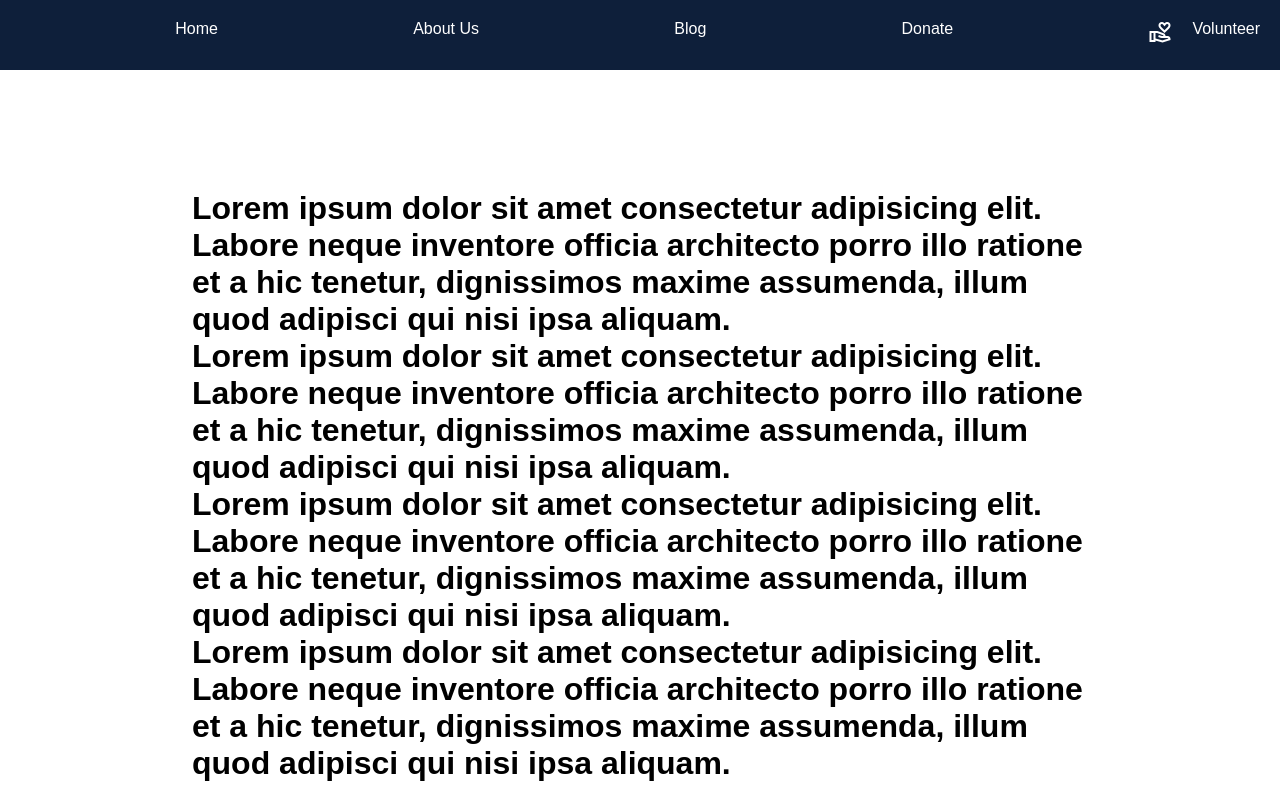
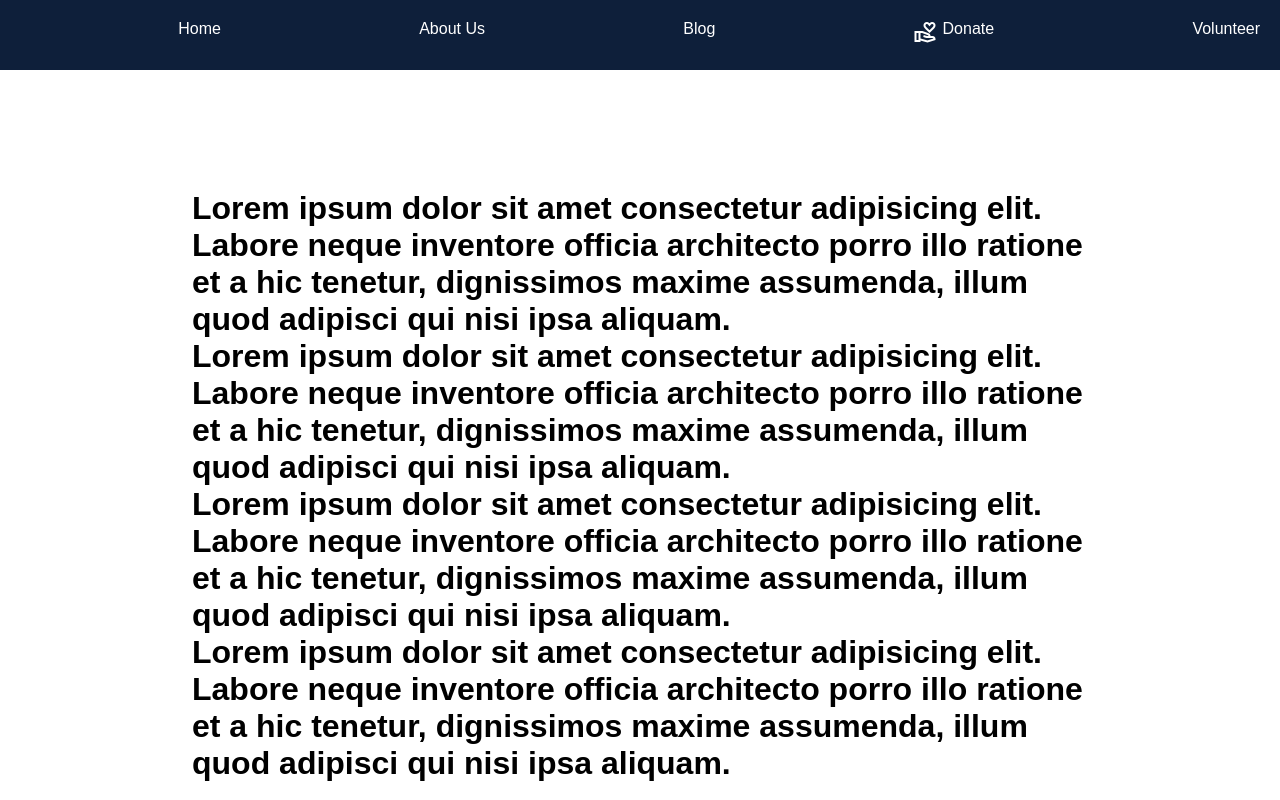
Before and after one commit to onuorachidimma/InclusioKids, a plain HTML site: page index.html in a window 1280 px wide. Shown: the top 800 px of the page. Drawn offline with nearby package versions, Linux system fonts and the light colour scheme.

Commit message:
added new classes

```diff
--- a/index.html
+++ b/index.html
@@ -20,16 +20,16 @@
                     <div class="nav-logo">
 
                     </div>
-                    <p>Home</p>
-                    <p>About Us</p>
-                    <p>Blog</p>
-                    <p>Donate</p>
+                    <div><p>Home</p></div>
+                    <div><p>About Us</p></div>
+                    <div><p>Blog</p></div>
                     <div class="d-flex">
                         <span class="material-symbols-outlined">
                             volunteer_activism
                             </span>
-                    <p>Volunteer</p>
+                        <p class="donate">Donate</p>
                     </div>
+                    <div><p>Volunteer</p> </div>
                 </div>
             </nav>
 
@@ -59,10 +59,10 @@
                     <p>Support our mission</p>
                     <img class="payment-img" src="assets/images/payment-2.png" alt="Payment option image">
                 </div>
-                <div class="">
+                <div class="last">
                     <h4 class="footer-title">Follow Us</h4>
                     <p>Stay updated</p>
-                    <div>
+                    <div class="footer-icon">
                         <i class="fa-brands fa-square-facebook"></i>
                         <i class="fa-brands fa-square-twitter"></i>
                         <i class="fa-brands fa-square-instagram"></i>
```
Also changed, not shown: assets/css/main.css (line endings or trailing spaces).
